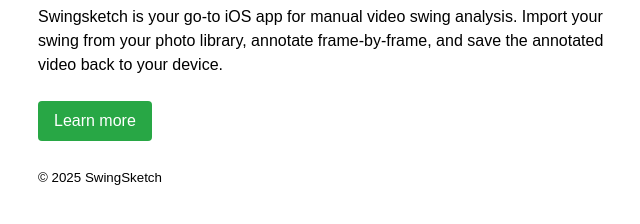
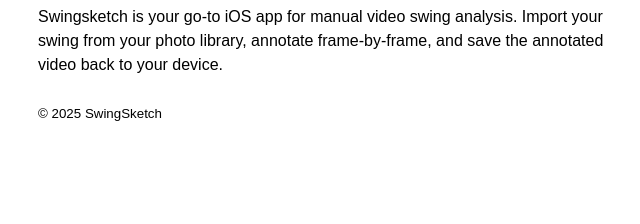
Before and after one commit to fancards/fancards.github.io, a plain HTML site: page index.html in a window 1280 px wide. Shown: the part 96-320 px from the top of the page, without its empty margins (302-942 px from the left). Drawn offline with Linux system fonts and the light colour scheme.

```diff
--- a/index.html
+++ b/index.html
@@ -25,11 +25,6 @@
     Import your swing from your photo library, annotate frame-by-frame,
     and save the annotated video back to your device.
   </p>
-  <p>
-    <a class="button" href="https://your-squarespace-site.com" target="_blank">
-      Learn more
-    </a>
-  </p>
   <footer>
     <small>© 2025 SwingSketch</small>
   </footer>
```
